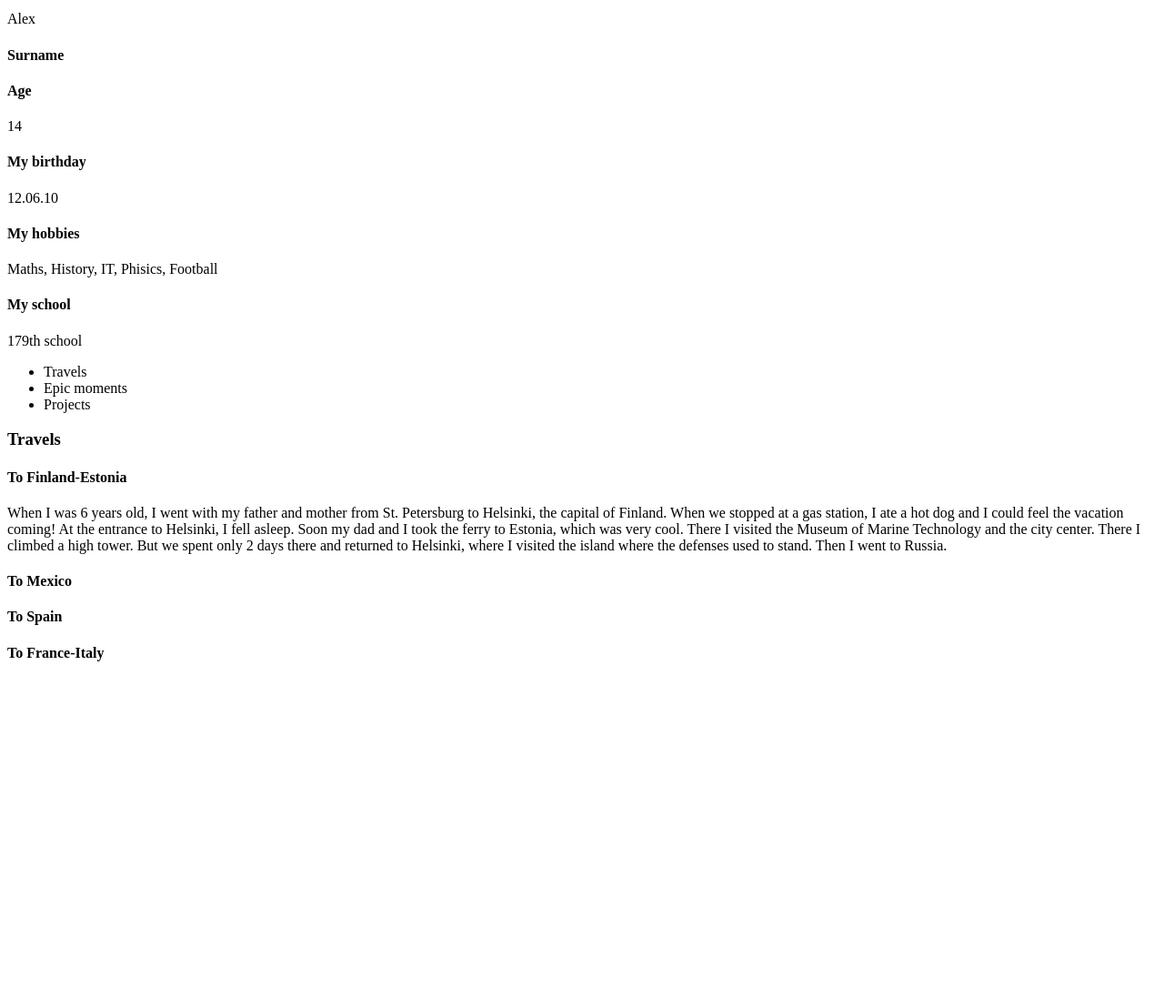
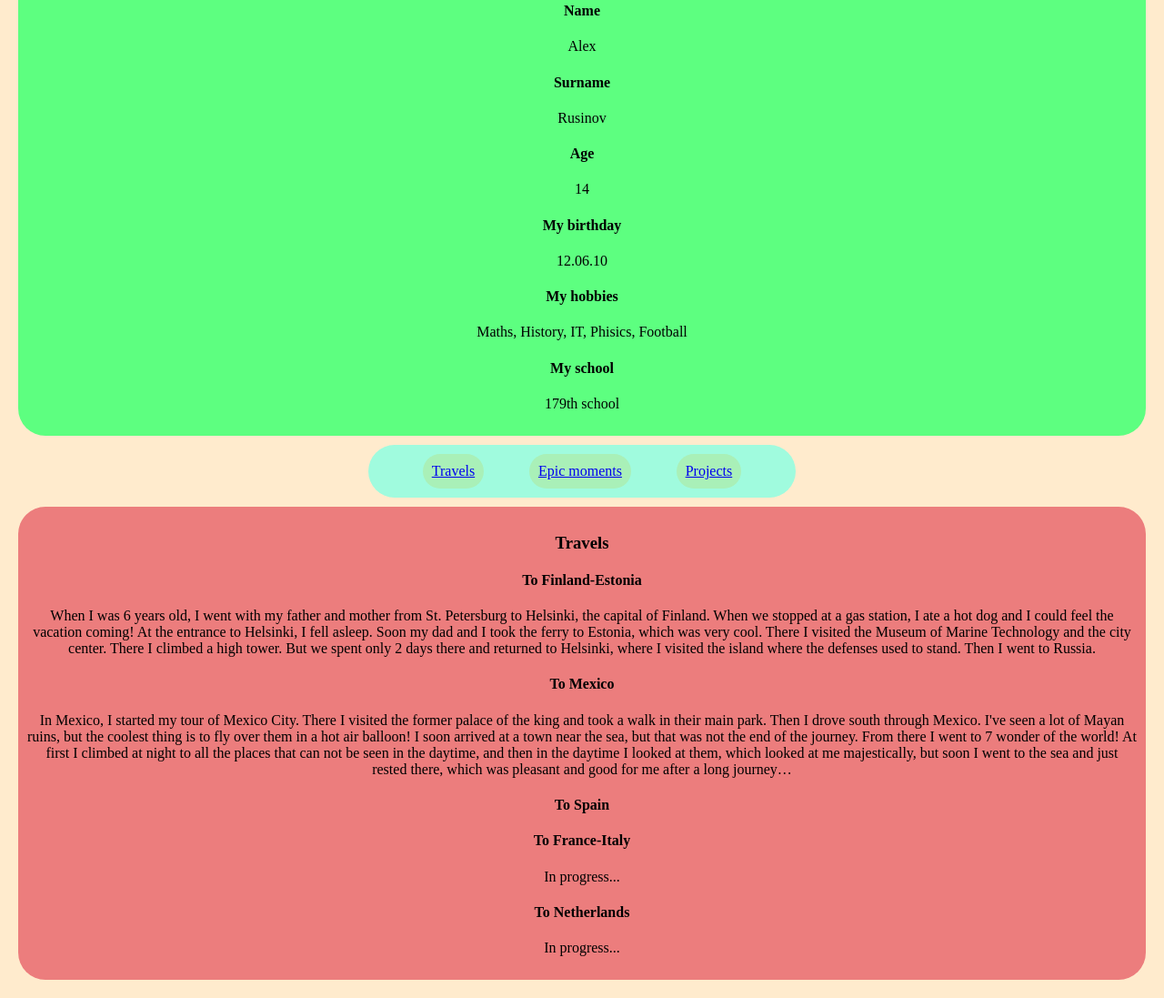
Before and after one commit to ProgAlex2025/HTML1, a plain HTML site: page MAINPROJ.html in a window 1280 px wide. Shown: the part 193-1290 px from the top of the page at 91% size. Before the commit the page ends 941 px from the top, so only its background shows below. Drawn offline with Linux system fonts and the light colour scheme; a web font is replaced by a local one.

Commit message:
Add files via upload
style+new information

```diff
--- a/MAINPROJ.html
+++ b/MAINPROJ.html
@@ -3,6 +3,7 @@
 <head>
     <meta charset="UTF-8">
     <meta name="viewport" content="width=device-width, initial-scale=1.0">
+    <link rel="stylesheet" href="style.css">
     <title>Mine story</title>
 </head>
 <body>
@@ -14,12 +15,13 @@
 
     </header>
     <section class="who">
+       <h2>About me</h2>
 
-
-        <h2>About me</h2>
+        <div>
         <h4>Name</h4>
         <p>Alex</p>
         <h4>Surname</h4>
+        <p>Rusinov</p>
         <h4>Age</h4>
         <p>14</p>
         <h4>My birthday</h4>
@@ -28,20 +30,19 @@
         <p>Maths, History, IT, Phisics, Football</p>
         <h4>My school</h4>
         <p>179th school</p>
+      </div>
+    </section>
+<nav>
+<ul>
+   <li class="Tr"> <a href="#Trav">Travels</a></li>
+   <li class="Mom"> <a href="#Mom">Epic moments</a></li>
+   <li class="Pr"> <a href="#Proj">Projects</a></li>
+</ul>
+</nav>
+    <section id="Trav" class="Bio">
 
 
-    </section>
-
-<ul>
-   <li href="Trav">Travels</li>
-   <li href="Mom">Epic moments</li>
-   <li href="Proj">Projects</li>
-</ul>
-
-    <section class="Biography">
-
-
-     <div>
+     <div class="Trav">
         <h3>Travels</h3>
 
        <div>
@@ -51,7 +52,7 @@
 
        <div>
         <h4>To Mexico</h4>
-        <p></p>
+        <p>In Mexico, I started my tour of Mexico City. There I visited the former palace of the king and took a walk in their main park. Then I drove south through Mexico. I've seen a lot of Mayan ruins, but the coolest thing is to fly over them in a hot air balloon! I soon arrived at a town near the sea, but that was not the end of the journey. From there I went to 7 wonder of the world! At first I climbed at night to all the places that can not be seen in the daytime, and then in the daytime I looked at them, which looked at me majestically, but soon I went to the sea and just rested there, which was pleasant and good for me after a long journey…</p>
        </div>
 
        <div>
@@ -61,9 +62,16 @@
 
        <div>
         <h4>To France-Italy</h4>
-         <p></p>
+         <p>In progress...</p>
+       </div>
+
+       <div>
+        <h4>To Netherlands</h4>
+        <p>In progress...</p>
        </div>
 </div>
+
+
 
 
     </section>
--- /dev/null
+++ b/style.css
@@ -0,0 +1,91 @@
+@import url('https://fonts.googleapis.com/css2?family=Caveat:wght@400..700&family=Dancing+Script:wght@400..700&family=Tagesschrift&display=swap');
+
+html {
+    scroll-behavior: smooth;
+}
+
+body {
+    background-color: blanchedalmond;
+    margin: 10px;
+    padding: 10px;
+    font-family: Tagesschrift;
+    text-align: center;
+}
+
+.who {
+    background-color: rgb(93, 255, 128);
+    border-radius: 30px;
+    padding: 10px;
+    text-align: center;
+
+}
+
+ul {
+    background-color: rgb(160, 251, 222);
+    border-radius: 30px;
+    padding: 10px;
+    display: flex;
+    justify-content: space-evenly;
+    list-style-type: none;
+    width: 450px;
+    margin: auto;
+    margin-top: 10px;
+    margin-bottom: 10px;
+}
+
+.Tr {
+    background-color: #a9f0b8;
+    padding: 10px;
+    border-radius: 20px;
+    color: #2E3532;
+    text-decoration: none;
+    animation: 4s ease;
+}
+
+.Tr:hover {
+    background-color: #cde1ee;
+}
+
+.Tr:active {
+    background-color: #a9cce8;
+}
+.Mom {
+    background-color: #a9f0b8;
+    padding: 10px;
+    border-radius: 20px;
+    color: #2E3532;
+    text-decoration: none;
+    animation: 1s ease;
+}
+
+.Mom:hover {
+    background-color: #cde1ee;
+}
+
+.Mom:active {
+    background-color: #a9cce8;
+}
+
+.Pr {
+    background-color: #a9f0b8;
+    padding: 10px;
+    border-radius: 20px;
+    color: #2E3532;
+    text-decoration: none;
+    animation: 1s ease;
+}
+
+.Pr:hover {
+    background-color: #cde1ee;
+}
+
+.Pr:active {
+    background-color: #a9cce8;
+}
+
+.Trav {
+    background-color: rgb(236, 125, 125);
+    border-radius: 30px;
+    padding: 10px;
+    text-align: center;
+}
```
